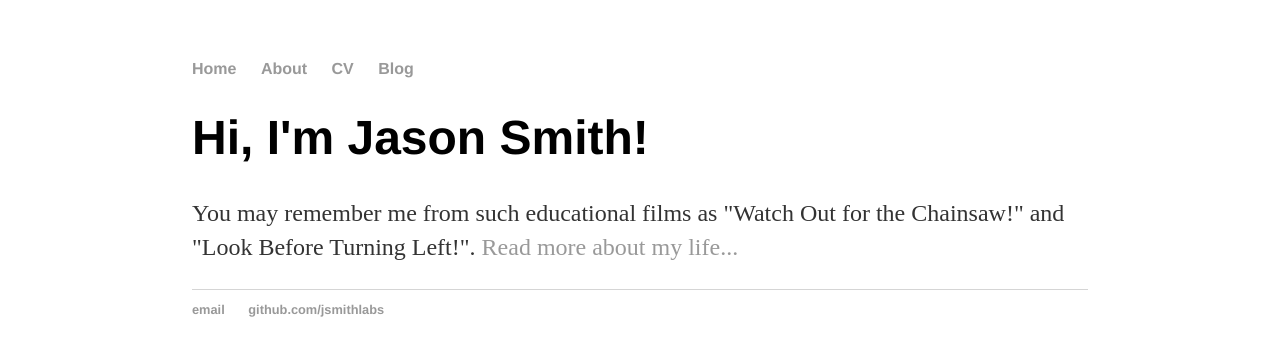
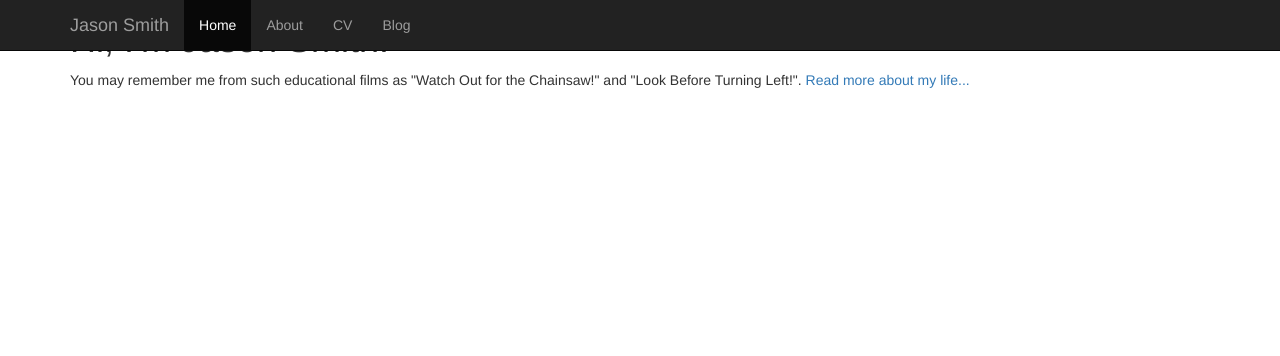
Before and after one commit to jsmithlabs/jsmithlabs.github.io, a Jekyll site: the page built from index.html, in a window 1280 px wide. Shown: the top 356 px of the page. Built offline with Jekyll 4.4.1, drawn with Linux system fonts in a browser that asks for light colours; nearby versions of some CDN libraries.

Commit message:
Initial Bootstrap attempt

```diff
--- a/_layouts/default.html
+++ b/_layouts/default.html
@@ -1,30 +1,63 @@
 <!DOCTYPE html>
-  <html>
+<html lang="en">
   <head>
+    <meta charset="utf-8">
+    <meta http-equiv="X-UA-Compatible" content="IE=edge">
+    <meta name="viewport" content="width=device-width, initial-scale=1">
+    <!-- The above 3 meta tags *must* come first in the head; any other head content must come *after* these tags -->
     <title>{{ page.title }}</title>
-      <!-- link to main stylesheet -->
-      <link rel="stylesheet" type="text/css" href="/css/main.css">
-      {% feed_meta %}
+
+    <!-- Bootstrap -->
+    <!-- <link href="css/bootstrap.min.css" rel="stylesheet"> -->
+    <!-- Latest compiled and minified CSS -->
+    <link rel="stylesheet" href="https://maxcdn.bootstrapcdn.com/bootstrap/3.3.6/css/bootstrap.min.css"
+    integrity="sha384-1q8mTJOASx8j1Au+a5WDVnPi2lkFfwwEAa8hDDdjZlpLegxhjVME1fgjWPGmkzs7"
+    crossorigin="anonymous">
+
+    <!-- HTML5 shim and Respond.js for IE8 support of HTML5 elements and media queries -->
+    <!-- WARNING: Respond.js doesn't work if you view the page via file:// -->
+    <!--[if lt IE 9]>
+      <script src="https://oss.maxcdn.com/html5shiv/3.7.2/html5shiv.min.js"></script>
+      <script src="https://oss.maxcdn.com/respond/1.4.2/respond.min.js"></script>
+    <![endif]-->
   </head>
   <body>
-      <nav>
-          <ul>
-              <li><a href="/">Home</a></li>
+
+    <nav class="navbar navbar-inverse navbar-fixed-top">
+      <div class="container">
+        <div class="navbar-header">
+          <button type="button" class="navbar-toggle collapsed" data-toggle="collapse" data-target="#navbar" aria-expanded="false" aria-controls="navbar">
+            <span class="sr-only">Toggle navigation</span>
+            <span class="icon-bar"></span>
+            <span class="icon-bar"></span>
+            <span class="icon-bar"></span>
+          </button>
+          <a class="navbar-brand" href="#">Jason Smith</a>
+        </div>
+        <div id="navbar" class="collapse navbar-collapse">
+          <ul class="nav navbar-nav">
+            <li class="active"><a href="/">Home</a></li>
             <li><a href="/about">About</a></li>
             <li><a href="/cv">CV</a></li>
             <li><a href="/blog">Blog</a></li>
           </ul>
+        </div><!--/.nav-collapse -->
+      </div>
     </nav>
+
     <div class="container">
 
     {{ content }}
 
     </div><!-- /.container -->
-      <footer>
-          <ul>
-              <li><a href="mailto:jksmith6@gmail.com">email</a></li>
-              <li><a href="https://github.com/jsmithlabs">github.com/jsmithlabs</a></li>
-        </ul>
-      </footer>
+
+    <!-- jQuery (necessary for Bootstrap's JavaScript plugins) -->
+    <script src="https://ajax.googleapis.com/ajax/libs/jquery/1.11.3/jquery.min.js"></script>
+    <!-- Include all compiled plugins (below), or include individual files as needed -->
+    <!-- <script src="js/bootstrap.min.js"></script> -->
+    <!-- Latest compiled and minified JavaScript -->
+    <script src="https://maxcdn.bootstrapcdn.com/bootstrap/3.3.6/js/bootstrap.min.js"
+    integrity="sha384-0mSbJDEHialfmuBBQP6A4Qrprq5OVfW37PRR3j5ELqxss1yVqOtnepnHVP9aJ7xS"
+    crossorigin="anonymous"></script>
   </body>
 </html>
```
Lines whose indentation alone changed are shown as unchanged.
